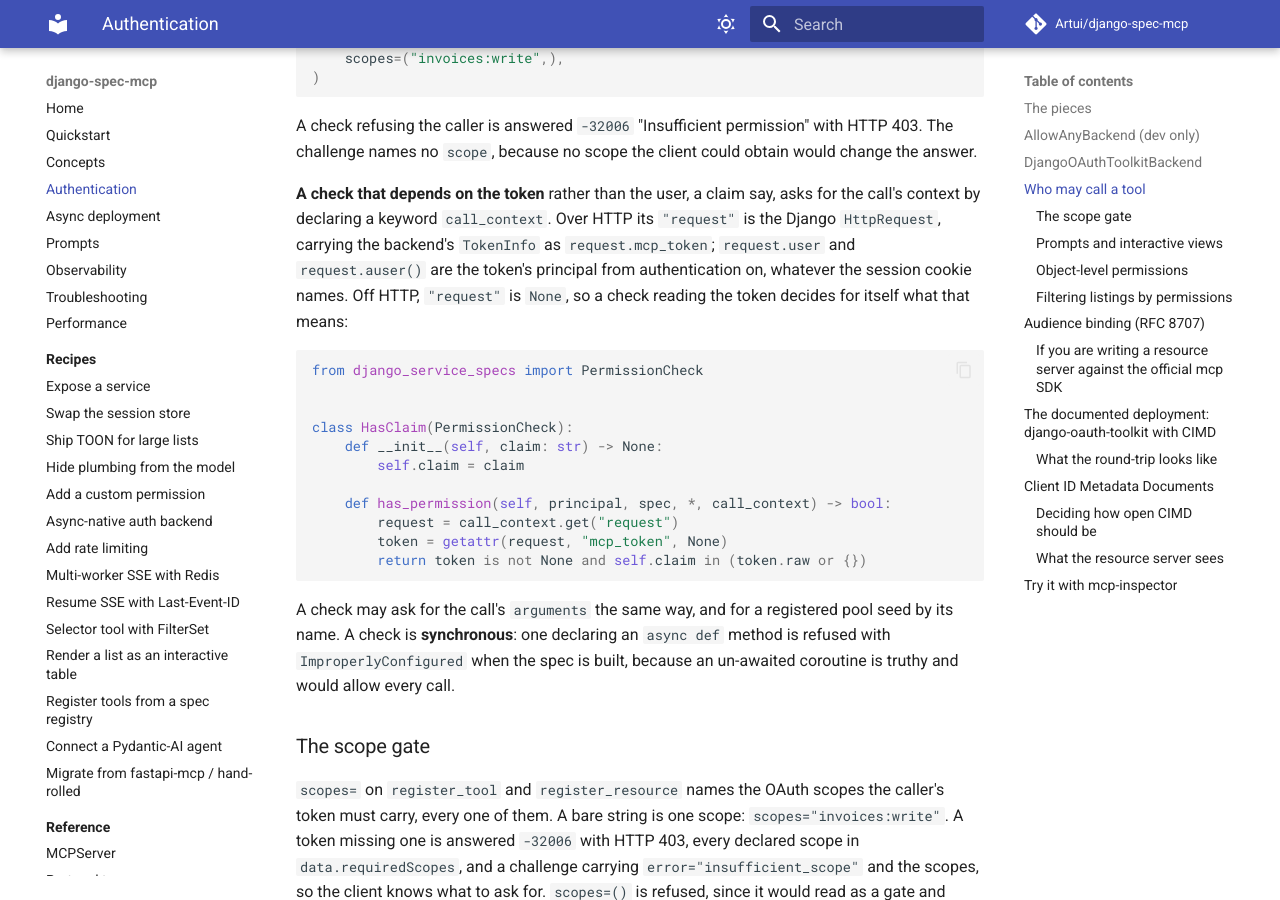
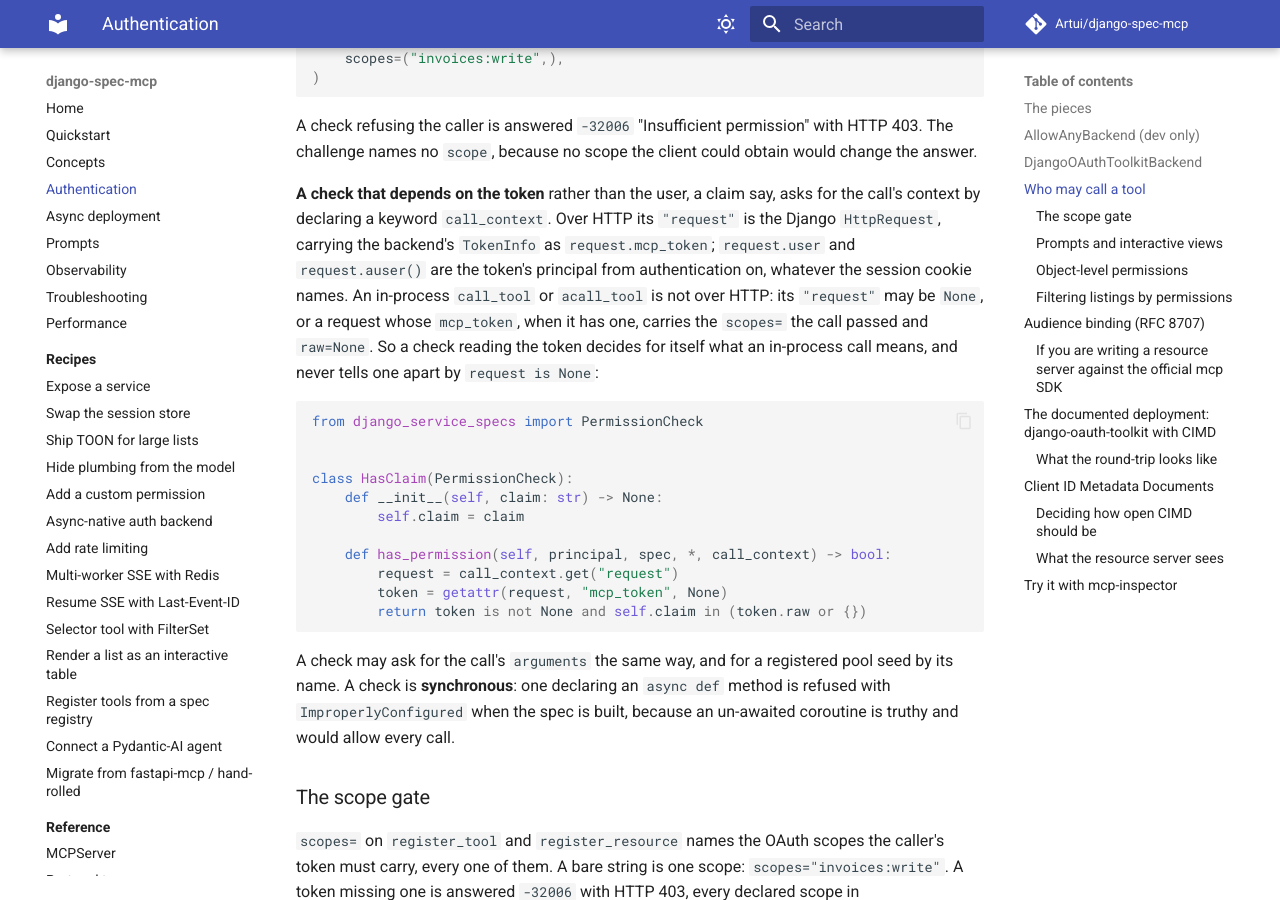
Before and after one commit to Artui/django-spec-mcp, an MkDocs documentation site: the page built from docs/auth.md, in a window 1280 px wide and 900 px high, scrolled down 3329 px. Built offline with MkDocs 1.6.1 and Material for MkDocs 9.7.7, drawn with Linux system fonts in a browser that asks for light colours; comment, search, counter and statistics services are not loaded.

Commit message:
Docs: say what an in-process call hands a check, and fix three slips the review found
Co-Authored-By: Claude Opus 5.5 <noreply@anthropic.com>

````diff
--- a/docs/auth.md
+++ b/docs/auth.md
@@ -152,9 +152,11 @@ obtain would change the answer.
 for the call's context by declaring a keyword `call_context`. Over HTTP its
 `"request"` is the Django `HttpRequest`, carrying the backend's `TokenInfo` as
 `request.mcp_token`; `request.user` and `request.auser()` are the token's
-principal from authentication on, whatever the session cookie names. Off HTTP,
-`"request"` is `None`, so a check reading the token decides for itself what
-that means:
+principal from authentication on, whatever the session cookie names. An
+in-process `call_tool` or `acall_tool` is not over HTTP: its `"request"` may be
+`None`, or a request whose `mcp_token`, when it has one, carries the `scopes=`
+the call passed and `raw=None`. So a check reading the token decides for itself
+what an in-process call means, and never tells one apart by `request is None`:
 
 ```python
 from django_service_specs import PermissionCheck
````
Also changed, not shown: docs/recipes/custom-permission.md (+4 -3 lines), docs/troubleshooting.md (+2 -2 lines).
